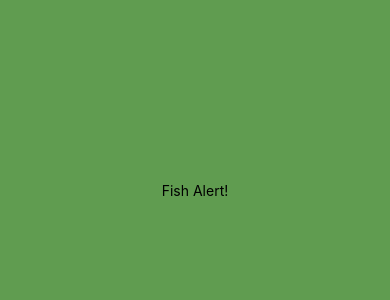
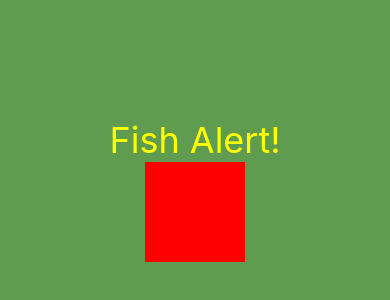
Before and after one commit to rmorgan12/fishAlertRNDesign, a React Native app: screen / in a window 390 px wide. Shown: the part 232-532 px from the top of the page. Built offline with nearby package versions, Linux system fonts and the light colour scheme.

Commit message:
Style.js added to folder

```diff
--- a/App.js
+++ b/App.js
@@ -1,14 +1,14 @@
 import { StatusBar } from 'expo-status-bar';
-import { StyleSheet, Text, View, Image, SafeAreaView } from 'react-native';
-
+import React from "react";
+import { StyleSheet, Text, View, Image, SafeAreaView, ImageBackground, TouchableWithoutFeedback} from 'react-native';
+const s = require('./style');
 //View --> UIVIEW
 export default function App() {
-  let x = 1;
-  console.log("App Executed"); //delete once finished with app
 
   return (
     <SafeAreaView style={styles.container}>
-      <Text>Fish Alert!</Text>
+      <Text style={s.title}>Fish Alert!</Text>
+      <View style={s.alwaysred} ></View>
       <StatusBar style="auto" />
     </SafeAreaView>
   );
--- /dev/null
+++ b/style.js
@@ -0,0 +1,17 @@
+'use strict';
+import { StyleSheet } from 'react-native';
+
+// Go back through and edit styles
+//https://stackoverflow.com/questions/30853178/react-native-global-styles
+
+module.exports = StyleSheet.create({
+    alwaysred: {
+        backgroundColor: 'red',
+        height: 100,
+        width: 100,
+    },
+    title: {
+        color: 'yellow',
+        fontSize: 36
+    }
+});
```
Also changed, not shown: assets/splash-og.png (added), assets/splash.png.
